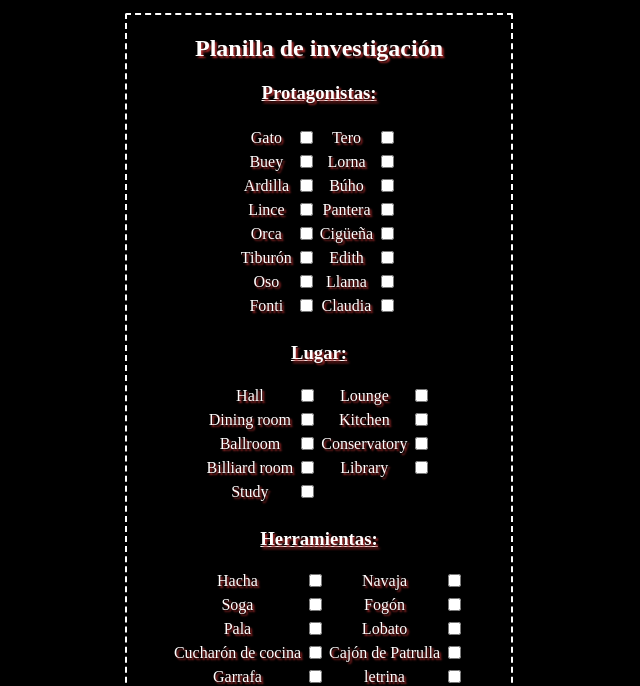
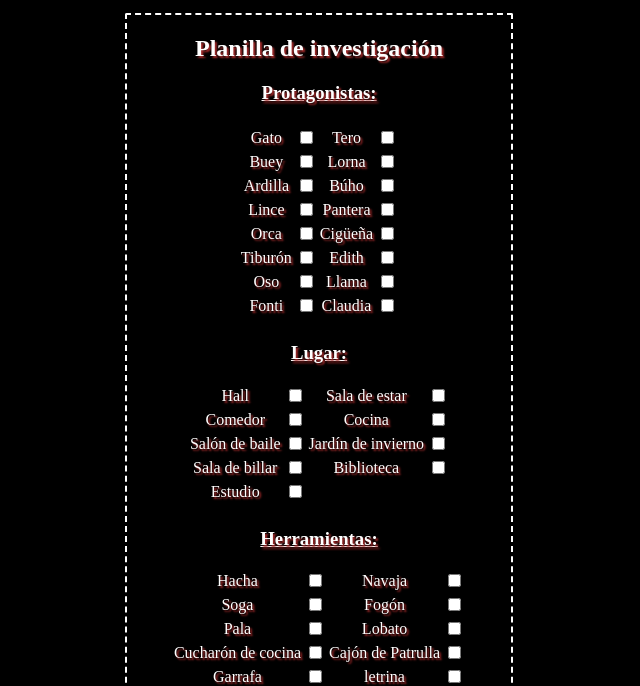
Before and after one commit to GeCirou/ConsejoJuego, a plain HTML site: page index.html in a window 1280 px wide. Shown: the part 110-796 px from the top of the page, without its empty margins (321-961 px from the left). Drawn offline with Linux system fonts and the light colour scheme.

Commit message:
todo traducido

```diff
--- a/index.html
+++ b/index.html
@@ -76,29 +76,29 @@
                     <tr>
                         <td>Hall</td>
                         <td><input type="checkbox" name="hallCheck"></td>
-                        <td>Lounge</td>
+                        <td>Sala de estar</td>
                         <td><input type="checkbox" name="loungeCheck"></td>
                     </tr>
                     <tr>
-                        <td>Dining room</td>
+                        <td>Comedor</td>
                         <td><input type="checkbox" name="dineCheck"></td>
-                        <td>Kitchen</td>
+                        <td>Cocina</td>
                         <td><input type="checkbox" name="kitchCheck"></td>
                     </tr>
                     <tr>
-                        <td>Ballroom</td>
+                        <td>Salón de baile</td>
                         <td><input type="checkbox" name="ballCheck"></td>
-                        <td>Conservatory</td>
+                        <td>Jardín de invierno</td>
                         <td><input type="checkbox" name="consCheck"></td>
                     </tr>
                     <tr>
-                        <td>Billiard room</td>
+                        <td>Sala de billar</td>
                         <td><input type="checkbox" name="billCheck"></td>
-                        <td>Library</td>
+                        <td>Biblioteca</td>
                         <td><input type="checkbox" name="libCheck"></td>
                     </tr>
                     <tr>
-                        <td>Study</td>
+                        <td>Estudio</td>
                         <td><input type="checkbox" name="studyCheck"></td>
                     </tr>
                 </table></td>
```
